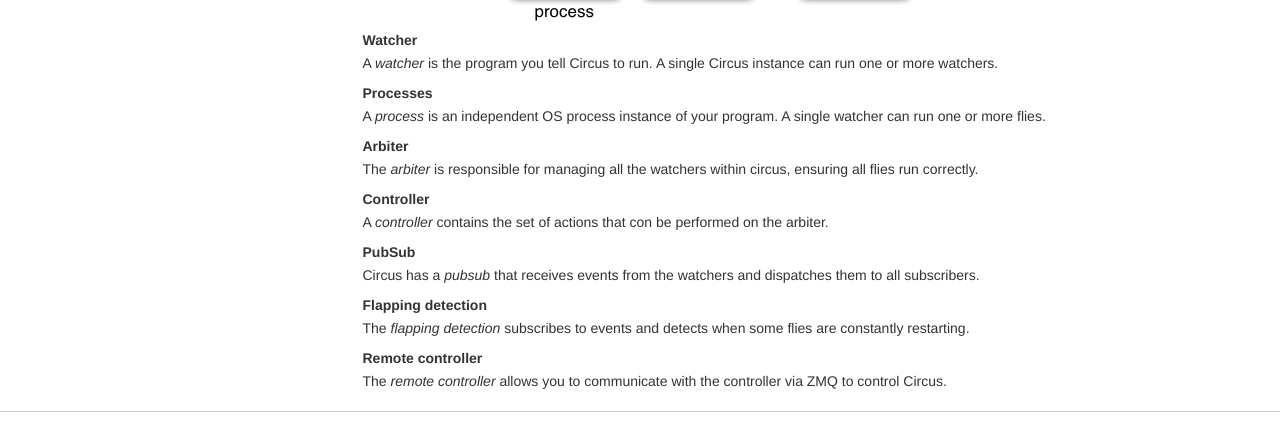
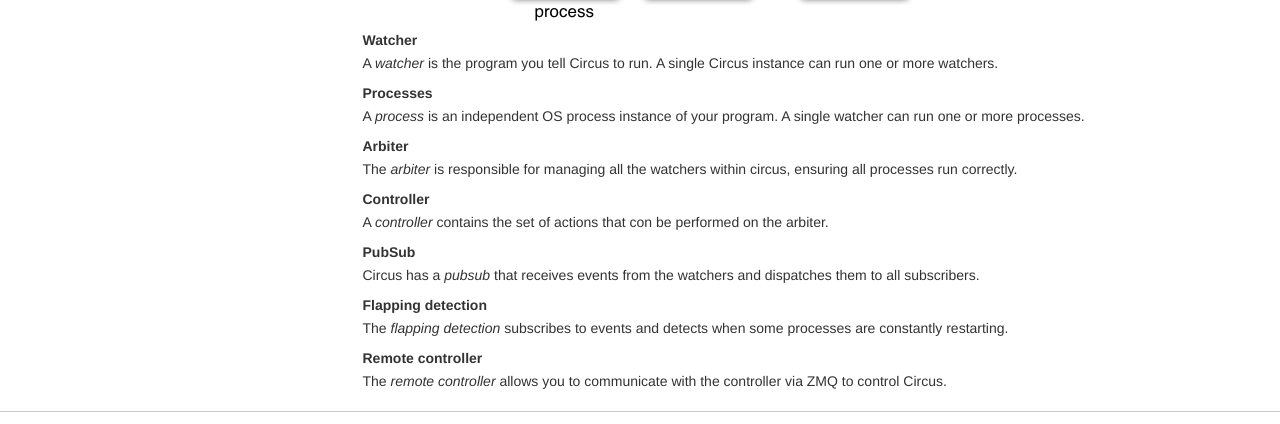
Before and after one commit to circus-tent/circus, a Sphinx documentation site: the page built from docs/source/architecture.rst, in a window 1280 px wide and 1038 px high. Shown: the part 566-990 px from the top of the window. Built offline with Sphinx 7.4.7, drawn with Linux system fonts in a browser that asks for light colours; pages that are not in the unit, such as notebooks, are missing from menus.

Commit message:
s/flies/processes

```diff
--- a/docs/source/architecture.rst
+++ b/docs/source/architecture.rst
@@ -11,10 +11,10 @@
     instance can run one or more watchers.
 **Processes**
     A *process* is an independent OS process instance of your program.
-    A single watcher can run one or more flies.
+    A single watcher can run one or more processes.
 **Arbiter**
     The *arbiter* is responsible for managing all the watchers within circus,
-    ensuring all flies run correctly.
+    ensuring all processes run correctly.
 **Controller**
     A *controller* contains the set of actions that con be performed on
     the arbiter.
@@ -23,7 +23,7 @@
     them to all subscribers.
 **Flapping detection**
     The *flapping detection* subscribes to events and detects when some
-    flies are constantly restarting.
+    processes are constantly restarting.
 **Remote controller**
     The *remote controller* allows you to communicate with the controller
     via ZMQ to control Circus.
--- a/docs/source/configuration.rst
+++ b/docs/source/configuration.rst
@@ -60,7 +60,7 @@
     **args**
         Command-line arguments to pass to the program
     **shell**
-        If True, the flies are run in the shell (default: False)
+        If True, the processes are run in the shell (default: False)
     **working_dir**
         The working dir for the processes (default: None)
     **uid**
@@ -70,7 +70,7 @@
         The group id or name the command should run
         with. (The current gid is the default).
     **env**
-        The environment passed to the flies (default: None)
+        The environment passed to the processes (default: None)
     **warmup_delay**
         The delay (in seconds) between running processes.
     **numprocesses**
```
Also changed, not shown: circus/__init__.py (+5 -5 lines).
